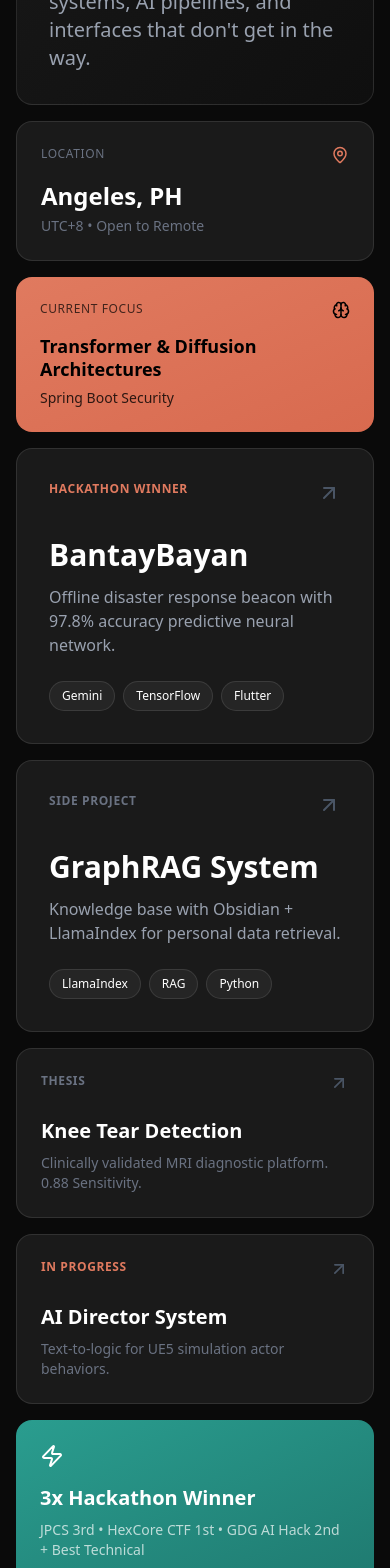
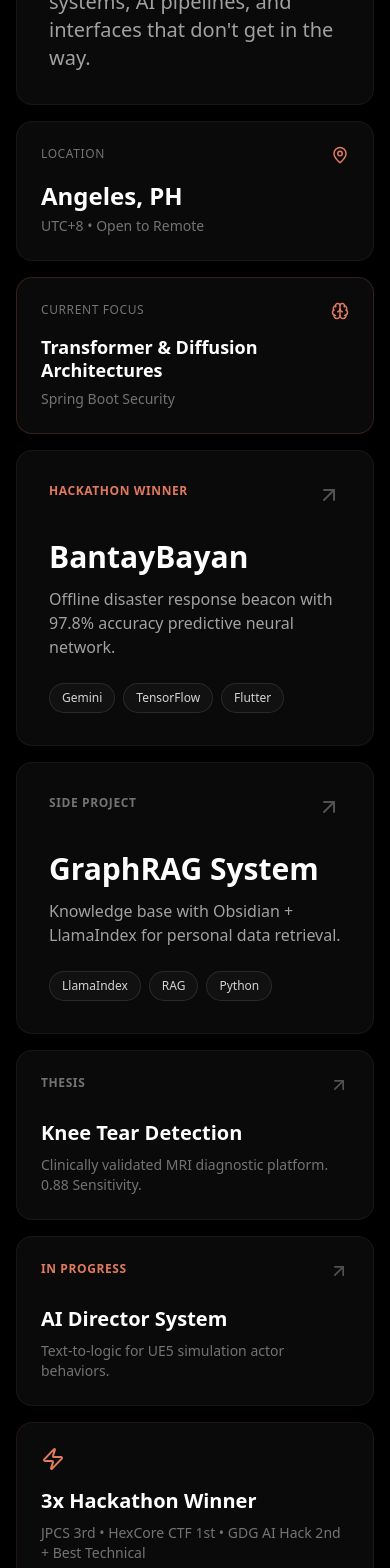
Before and after one commit to marccodesstuff/marccodesstuff-portfolio, a React (Vite) app: page / in a window 390 px wide. Shown: the part 400-1968 px from the top of the page. Built offline with nearby package versions, Linux system fonts and the light colour scheme.

Commit message:
Fixed color consistency of home page

```diff
--- a/src/SwissPortfolio.tsx
+++ b/src/SwissPortfolio.tsx
@@ -17,22 +17,20 @@ import {
 
 const SwissPortfolio = () => {
     return (
-        <div className="min-h-screen bg-[#0a0a0a] text-white font-sans selection:bg-[#e07a5f] selection:text-black">
+        <div className="min-h-screen bg-[#000000] text-white font-sans selection:bg-[#e07a5f] selection:text-black">
 
             {/* --- HEADER --- */}
-            <header className="px-6 md:px-8 py-6 flex justify-between items-center border-b border-white/10">
-                <Link to="/" className="font-bold text-xl tracking-tight hover:text-[#e07a5f]">MV</Link>
+            <header className="px-6 md:px-8 py-6 flex justify-between items-center border-b border-white/5">
+                <Link to="/" className="font-bold text-xl tracking-tight hover:text-[#e07a5f] transition-colors">MV</Link>
 
-
-
-                <nav className="hidden md:flex items-center gap-8 text-sm text-gray-400">
+                <nav className="hidden md:flex items-center gap-8 text-sm text-neutral-500">
                     <Link to="/" className="text-white">Index</Link>
-                    <Link to="/projects" className="hover:text-white">Projects</Link>
+                    <Link to="/projects" className="hover:text-white transition-colors">Projects</Link>
                 </nav>
 
                 <a
                     href="mailto:velasquezmarcvictor@gmail.com"
-                    className="bg-[#e07a5f] hover:bg-[#d86a4f] text-black px-5 py-2.5 text-sm font-bold flex items-center gap-2"
+                    className="bg-[#e07a5f] hover:bg-[#d86a4f] text-black px-5 py-2.5 text-sm font-bold flex items-center gap-2 transition-colors"
                 >
                     Let's Talk <ArrowUpRight size={16} />
                 </a>
@@ -43,15 +41,15 @@ const SwissPortfolio = () => {
                 <div className="max-w-[1400px] mx-auto grid grid-cols-1 md:grid-cols-12 gap-4">
 
                     {/* --- HERO BLOCK (Large) --- */}
-                    <div className="md:col-span-8 bg-gradient-to-br from-[#1a1a1a] to-[#0f0f0f] border border-white/10 p-8 md:p-12 min-h-[400px] flex flex-col justify-between rounded-2xl">
+                    <div className="md:col-span-8 bg-[#0a0a0a] border border-white/5 p-8 md:p-12 min-h-[400px] flex flex-col justify-between rounded-2xl">
                         <div>
-                            <span className="inline-block bg-[#e07a5f] text-black text-xs font-bold px-3 py-1 mb-6">AVAILABLE FOR WORK</span>
+                            <span className="inline-block bg-[#e07a5f] text-black text-xs font-bold px-3 py-1 mb-6 rounded-sm">AVAILABLE FOR WORK</span>
                             <h1 className="text-5xl md:text-7xl font-bold leading-[0.95] tracking-tight">
                                 Digital<br />
                                 <span className="text-[#e07a5f]">Architect</span>
                             </h1>
                         </div>
-                        <p className="text-xl text-gray-400 max-w-lg mt-8">
+                        <p className="text-xl text-neutral-400 max-w-lg mt-8">
                             Building robust backend systems, AI pipelines, and interfaces that don't get in the way.
                         </p>
                     </div>
@@ -59,86 +57,86 @@ const SwissPortfolio = () => {
                     {/* --- STATUS WIDGETS (Right column) --- */}
                     <div className="md:col-span-4 flex flex-col gap-4">
                         {/* Location */}
-                        <div className="bg-[#1a1a1a] border border-white/10 p-6 rounded-2xl flex-1 flex flex-col justify-between">
+                        <div className="bg-[#0a0a0a] border border-white/5 p-6 rounded-2xl flex-1 flex flex-col justify-between">
                             <div className="flex justify-between items-start">
-                                <span className="text-xs text-gray-500 uppercase tracking-wider">Location</span>
+                                <span className="text-xs text-neutral-500 uppercase tracking-wider">Location</span>
                                 <MapPin size={18} className="text-[#e07a5f]" />
                             </div>
                             <div className="mt-4">
                                 <p className="text-2xl font-bold">Angeles, PH</p>
-                                <p className="text-gray-500 text-sm mt-1">UTC+8 • Open to Remote</p>
+                                <p className="text-neutral-500 text-sm mt-1">UTC+8 • Open to Remote</p>
                             </div>
                         </div>
 
                         {/* Current Focus */}
-                        <div className="bg-gradient-to-br from-[#e07a5f] to-[#d86a4f] text-black p-6 rounded-2xl flex-1 flex flex-col justify-between">
+                        <div className="bg-[#0a0a0a] border border-[#e07a5f]/20 p-6 rounded-2xl flex-1 flex flex-col justify-between group">
                             <div className="flex justify-between items-start">
-                                <span className="text-xs uppercase tracking-wider font-medium opacity-70">Current Focus</span>
-                                <Brain size={18} />
+                                <span className="text-xs uppercase tracking-wider font-medium text-neutral-500">Current Focus</span>
+                                <Brain size={18} className="text-[#e07a5f]" />
                             </div>
                             <div className="mt-4">
-                                <p className="text-lg font-bold leading-tight">Transformer & Diffusion Architectures</p>
-                                <p className="text-sm mt-2 opacity-80">Spring Boot Security</p>
+                                <p className="text-lg font-bold leading-tight group-hover:text-[#e07a5f] transition-colors">Transformer & Diffusion Architectures</p>
+                                <p className="text-sm mt-2 text-neutral-500">Spring Boot Security</p>
                             </div>
                         </div>
                     </div>
 
                     {/* --- PROJECTS ROW --- */}
-                    <div className="md:col-span-6 bg-[#1a1a1a] border border-white/10 p-8 rounded-2xl group hover:border-[#e07a5f]/50 cursor-pointer">
+                    <div className="md:col-span-6 bg-[#0a0a0a] border border-white/5 p-8 rounded-2xl group hover:border-[#e07a5f]/30 cursor-pointer transition-colors">
                         <div className="flex justify-between items-start mb-8">
                             <span className="text-xs text-[#e07a5f] font-bold uppercase tracking-wider">Hackathon Winner</span>
-                            <ArrowUpRight size={24} className="text-gray-600 group-hover:text-[#e07a5f]" />
+                            <ArrowUpRight size={24} className="text-neutral-600 group-hover:text-[#e07a5f] transition-colors" />
                         </div>
                         <h3 className="text-3xl font-bold mb-3">BantayBayan</h3>
-                        <p className="text-gray-400 mb-6">Offline disaster response beacon with 97.8% accuracy predictive neural network.</p>
+                        <p className="text-neutral-400 mb-6">Offline disaster response beacon with 97.8% accuracy predictive neural network.</p>
                         <div className="flex gap-2 flex-wrap">
-                            <span className="text-xs bg-white/5 border border-white/10 px-3 py-1.5 rounded-full">Gemini</span>
-                            <span className="text-xs bg-white/5 border border-white/10 px-3 py-1.5 rounded-full">TensorFlow</span>
-                            <span className="text-xs bg-white/5 border border-white/10 px-3 py-1.5 rounded-full">Flutter</span>
+                            <span className="text-xs bg-white/[0.03] border border-white/10 px-3 py-1.5 rounded-full text-neutral-300">Gemini</span>
+                            <span className="text-xs bg-white/[0.03] border border-white/10 px-3 py-1.5 rounded-full text-neutral-300">TensorFlow</span>
+                            <span className="text-xs bg-white/[0.03] border border-white/10 px-3 py-1.5 rounded-full text-neutral-300">Flutter</span>
                         </div>
                     </div>
 
-                    <div className="md:col-span-6 bg-[#1a1a1a] border border-white/10 p-8 rounded-2xl group hover:border-[#e07a5f]/50 cursor-pointer">
+                    <div className="md:col-span-6 bg-[#0a0a0a] border border-white/5 p-8 rounded-2xl group hover:border-[#e07a5f]/30 cursor-pointer transition-colors">
                         <div className="flex justify-between items-start mb-8">
-                            <span className="text-xs text-gray-500 font-bold uppercase tracking-wider">Side Project</span>
-                            <ArrowUpRight size={24} className="text-gray-600 group-hover:text-[#e07a5f]" />
+                            <span className="text-xs text-neutral-500 font-bold uppercase tracking-wider">Side Project</span>
+                            <ArrowUpRight size={24} className="text-neutral-600 group-hover:text-[#e07a5f] transition-colors" />
                         </div>
                         <h3 className="text-3xl font-bold mb-3">GraphRAG System</h3>
-                        <p className="text-gray-400 mb-6">Knowledge base with Obsidian + LlamaIndex for personal data retrieval.</p>
+                        <p className="text-neutral-400 mb-6">Knowledge base with Obsidian + LlamaIndex for personal data retrieval.</p>
                         <div className="flex gap-2 flex-wrap">
-                            <span className="text-xs bg-white/5 border border-white/10 px-3 py-1.5 rounded-full">LlamaIndex</span>
-                            <span className="text-xs bg-white/5 border border-white/10 px-3 py-1.5 rounded-full">RAG</span>
-                            <span className="text-xs bg-white/5 border border-white/10 px-3 py-1.5 rounded-full">Python</span>
+                            <span className="text-xs bg-white/[0.03] border border-white/10 px-3 py-1.5 rounded-full text-neutral-300">LlamaIndex</span>
+                            <span className="text-xs bg-white/[0.03] border border-white/10 px-3 py-1.5 rounded-full text-neutral-300">RAG</span>
+                            <span className="text-xs bg-white/[0.03] border border-white/10 px-3 py-1.5 rounded-full text-neutral-300">Python</span>
                         </div>
                     </div>
 
                     {/* --- MORE PROJECTS --- */}
-                    <div className="md:col-span-4 bg-[#1a1a1a] border border-white/10 p-6 rounded-2xl group hover:border-[#e07a5f]/50 cursor-pointer">
+                    <div className="md:col-span-4 bg-[#0a0a0a] border border-white/5 p-6 rounded-2xl group hover:border-[#e07a5f]/30 cursor-pointer transition-colors">
                         <div className="flex justify-between items-start mb-6">
-                            <span className="text-xs text-gray-500 font-bold uppercase tracking-wider">Thesis</span>
-                            <ArrowUpRight size={20} className="text-gray-600 group-hover:text-[#e07a5f]" />
+                            <span className="text-xs text-neutral-500 font-bold uppercase tracking-wider">Thesis</span>
+                            <ArrowUpRight size={20} className="text-neutral-600 group-hover:text-[#e07a5f] transition-colors" />
                         </div>
                         <h3 className="text-xl font-bold mb-2">Knee Tear Detection</h3>
-                        <p className="text-gray-500 text-sm">Clinically validated MRI diagnostic platform. 0.88 Sensitivity.</p>
+                        <p className="text-neutral-500 text-sm">Clinically validated MRI diagnostic platform. 0.88 Sensitivity.</p>
                     </div>
 
-                    <div className="md:col-span-4 bg-[#1a1a1a] border border-white/10 p-6 rounded-2xl group hover:border-[#e07a5f]/50 cursor-pointer">
+                    <div className="md:col-span-4 bg-[#0a0a0a] border border-white/5 p-6 rounded-2xl group hover:border-[#e07a5f]/30 cursor-pointer transition-colors">
                         <div className="flex justify-between items-start mb-6">
                             <span className="text-xs text-[#e07a5f] font-bold uppercase tracking-wider">In Progress</span>
-                            <ArrowUpRight size={20} className="text-gray-600 group-hover:text-[#e07a5f]" />
+                            <ArrowUpRight size={20} className="text-neutral-600 group-hover:text-[#e07a5f] transition-colors" />
                         </div>
                         <h3 className="text-xl font-bold mb-2">AI Director System</h3>
-                        <p className="text-gray-500 text-sm">Text-to-logic for UE5 simulation actor behaviors.</p>
+                        <p className="text-neutral-500 text-sm">Text-to-logic for UE5 simulation actor behaviors.</p>
                     </div>
 
-                    <div className="md:col-span-4 bg-gradient-to-br from-[#2a9d8f] to-[#1f7a70] p-6 rounded-2xl text-white">
-                        <Zap size={24} className="mb-4" />
+                    <div className="md:col-span-4 bg-[#0a0a0a] border border-[#e07a5f]/10 p-6 rounded-2xl flex flex-col justify-center">
+                        <Zap size={24} className="text-[#e07a5f] mb-4" />
                         <h3 className="text-xl font-bold mb-2">3x Hackathon Winner</h3>
-                        <p className="text-white/70 text-sm">JPCS 3rd • HexCore CTF 1st • GDG AI Hack 2nd + Best Technical</p>
+                        <p className="text-neutral-500 text-sm">JPCS 3rd • HexCore CTF 1st • GDG AI Hack 2nd + Best Technical</p>
                     </div>
 
                     {/* --- TECH STACK BLOCK --- */}
-                    <div className="md:col-span-12 bg-[#1a1a1a] border border-white/10 p-8 md:p-10 rounded-2xl">
+                    <div className="md:col-span-12 bg-[#0a0a0a] border border-white/5 p-8 md:p-10 rounded-2xl">
                         <div className="flex items-center gap-3 mb-8">
                             <Terminal size={24} className="text-[#e07a5f]" />
                             <h3 className="text-2xl font-bold">Stack</h3>
@@ -146,95 +144,95 @@ const SwissPortfolio = () => {
 
                         <div className="grid grid-cols-2 md:grid-cols-4 gap-8">
                             <div>
-                                <h4 className="text-xs text-gray-500 uppercase tracking-wider mb-4">Languages</h4>
+                                <h4 className="text-xs text-neutral-500 uppercase tracking-wider mb-4">Languages</h4>
                                 <ul className="space-y-2 text-sm">
                                     <li className="text-white">Java</li>
                                     <li className="text-white">TypeScript</li>
                                     <li className="text-white">Python</li>
-                                    <li className="text-gray-600">C++</li>
+                                    <li className="text-neutral-600">C++</li>
                                 </ul>
                             </div>
                             <div>
-                                <h4 className="text-xs text-gray-500 uppercase tracking-wider mb-4">Backend</h4>
+                                <h4 className="text-xs text-neutral-500 uppercase tracking-wider mb-4">Backend</h4>
                                 <ul className="space-y-2 text-sm">
                                     <li className="text-white">Spring Boot</li>
                                     <li className="text-white">Node.js</li>
                                     <li className="text-white">Next.js</li>
-                                    <li className="text-gray-600">Express</li>
+                                    <li className="text-neutral-600">Express</li>
                                 </ul>
                             </div>
                             <div>
-                                <h4 className="text-xs text-gray-500 uppercase tracking-wider mb-4">Infra</h4>
+                                <h4 className="text-xs text-neutral-500 uppercase tracking-wider mb-4">Infra</h4>
                                 <ul className="space-y-2 text-sm">
                                     <li className="text-white">Docker / Podman</li>
                                     <li className="text-white">Oracle Cloud</li>
                                     <li className="text-white">Azure</li>
-                                    <li className="text-gray-600">AWS</li>
+                                    <li className="text-neutral-600">AWS</li>
                                 </ul>
                             </div>
                             <div>
-                                <h4 className="text-xs text-gray-500 uppercase tracking-wider mb-4">AI / ML</h4>
+                                <h4 className="text-xs text-neutral-500 uppercase tracking-wider mb-4">AI / ML</h4>
                                 <ul className="space-y-2 text-sm">
                                     <li className="text-white">Gemini</li>
                                     <li className="text-white">PyTorch</li>
                                     <li className="text-white">LangChain</li>
-                                    <li className="text-gray-600">TensorFlow</li>
+                                    <li className="text-neutral-600">TensorFlow</li>
                                 </ul>
                             </div>
                         </div>
                     </div>
 
                     {/* --- EDUCATION --- */}
-                    <div className="md:col-span-6 bg-[#1a1a1a] border border-white/10 p-6 rounded-2xl">
+                    <div className="md:col-span-6 bg-[#0a0a0a] border border-white/5 p-6 rounded-2xl">
                         <div className="flex items-center gap-3 mb-4">
-                            <div className="w-8 h-8 bg-[#e07a5f]/10 text-[#e07a5f] rounded-lg flex items-center justify-center">
+                            <div className="w-8 h-8 bg-white/[0.03] text-white rounded-lg flex items-center justify-center">
                                 <GraduationCap size={16} />
                             </div>
                             <h3 className="font-bold">Education</h3>
                         </div>
-                        <div className="border-l-2 border-[#e07a5f]/30 pl-4">
+                        <div className="border-l-2 border-[#e07a5f]/20 pl-4">
                             <h4 className="font-bold">Angeles University Foundation</h4>
-                            <p className="text-gray-400 text-sm">BS Computer Science • 2022 - Present</p>
-                            <span className="inline-block mt-2 text-xs bg-[#2a9d8f]/20 text-[#2a9d8f] px-2 py-1 rounded-full">
+                            <p className="text-neutral-400 text-sm">BS Computer Science • 2022 - Present</p>
+                            <span className="inline-block mt-2 text-xs border border-[#2a9d8f]/30 text-[#2a9d8f] px-2 py-1 rounded-sm">
                                 College Scholar (2023–2024)
                             </span>
                         </div>
                     </div>
 
                     {/* --- ACHIEVEMENTS --- */}
-                    <div className="md:col-span-6 bg-[#1a1a1a] border border-white/10 p-6 rounded-2xl">
+                    <div className="md:col-span-6 bg-[#0a0a0a] border border-white/5 p-6 rounded-2xl">
                         <div className="flex items-center gap-3 mb-4">
-                            <div className="w-8 h-8 bg-[#2a9d8f]/10 text-[#2a9d8f] rounded-lg flex items-center justify-center">
+                            <div className="w-8 h-8 bg-white/[0.03] text-white rounded-lg flex items-center justify-center">
                                 <Trophy size={16} />
                             </div>
                             <h3 className="font-bold">Achievements</h3>
                         </div>
                         <div className="space-y-2">
-                            <div className="flex items-center gap-2 text-sm">
+                            <div className="flex items-center gap-2 text-sm text-neutral-400">
                                 <Award size={14} className="text-[#e07a5f]" />
-                                <span className="text-gray-300">JPCS Hackathon 2025 — 3rd Place</span>
+                                <span>JPCS Hackathon 2025 — 3rd Place</span>
                             </div>
-                            <div className="flex items-center gap-2 text-sm">
+                            <div className="flex items-center gap-2 text-sm text-neutral-400">
                                 <Award size={14} className="text-[#e07a5f]" />
-                                <span className="text-gray-300">HexCore CTF — 1st Place</span>
+                                <span>HexCore CTF — 1st Place</span>
                             </div>
-                            <div className="flex items-center gap-2 text-sm">
+                            <div className="flex items-center gap-2 text-sm text-neutral-400">
                                 <Award size={14} className="text-[#e07a5f]" />
-                                <span className="text-gray-300">GDG AI Hack — 2nd + Best Technical</span>
+                                <span>GDG AI Hack — 2nd + Best Technical</span>
                             </div>
                         </div>
                     </div>
 
                     {/* --- CERTIFICATIONS BAR --- */}
-                    <div className="md:col-span-12 bg-[#0f0f0f] border border-white/5 p-6 rounded-2xl">
-                        <div className="flex flex-wrap items-center justify-center gap-6 text-xs text-gray-500 uppercase tracking-wider">
-                            <span className="flex items-center gap-2"><Cloud size={14} /> Azure Fundamentals</span>
-                            <span className="text-gray-700">•</span>
-                            <span className="flex items-center gap-2"><Cloud size={14} /> Azure AI Fundamentals</span>
-                            <span className="text-gray-700">•</span>
-                            <span className="flex items-center gap-2"><Cloud size={14} /> OCI AI Foundations</span>
-                            <span className="text-gray-700">•</span>
-                            <span className="flex items-center gap-2"><Cloud size={14} /> OCI GenAI Professional</span>
+                    <div className="md:col-span-12 bg-white/[0.02] border border-white/5 p-6 rounded-2xl">
+                        <div className="flex flex-wrap items-center justify-center gap-6 text-xs text-neutral-500 uppercase tracking-wider">
+                            <span className="flex items-center gap-2"><Cloud size={14} className="text-[#e07a5f]/60" /> Azure Fundamentals</span>
+                            <span className="text-white/5">•</span>
+                            <span className="flex items-center gap-2"><Cloud size={14} className="text-[#e07a5f]/60" /> Azure AI Fundamentals</span>
+                            <span className="text-white/5">•</span>
+                            <span className="flex items-center gap-2"><Cloud size={14} className="text-[#e07a5f]/60" /> OCI AI Foundations</span>
+                            <span className="text-white/5">•</span>
+                            <span className="flex items-center gap-2"><Cloud size={14} className="text-[#e07a5f]/60" /> OCI GenAI Professional</span>
                         </div>
                     </div>
 
@@ -242,30 +240,30 @@ const SwissPortfolio = () => {
             </main>
 
             {/* --- FOOTER --- */}
-            <footer className="bg-gradient-to-r from-[#e07a5f] via-[#d86a4f] to-[#c55a3f] mt-4 mx-4 md:mx-6 mb-4 md:mb-6 rounded-2xl p-8 md:p-12 text-black">
+            <footer className="mt-4 mx-4 md:mx-6 mb-4 md:mb-6 rounded-2xl p-8 md:p-12 bg-[#0a0a0a] border border-white/5">
                 <div className="max-w-[1400px] mx-auto flex flex-col md:flex-row justify-between items-center gap-8">
                     <div>
                         <h2 className="text-3xl md:text-4xl font-bold mb-2">Let's build something.</h2>
-                        <p className="opacity-70">velasquezmarcvictor@gmail.com</p>
+                        <p className="text-[#e07a5f] font-mono">velasquezmarcvictor@gmail.com</p>
                     </div>
 
                     <div className="flex gap-4">
-                        <a href="https://github.com/marccodesstuff" target="_blank" rel="noopener noreferrer" className="p-4 bg-black/10 hover:bg-black/20 rounded-xl">
+                        <a href="https://github.com/marccodesstuff" target="_blank" rel="noopener noreferrer" className="p-4 bg-white/[0.03] hover:bg-white/[0.08] rounded-xl text-white transition-colors">
                             <Github size={24} />
                         </a>
-                        <a href="https://linkedin.com/in/yourprofile" target="_blank" rel="noopener noreferrer" className="p-4 bg-black/10 hover:bg-black/20 rounded-xl">
+                        <a href="https://linkedin.com/in/yourprofile" target="_blank" rel="noopener noreferrer" className="p-4 bg-white/[0.03] hover:bg-white/[0.08] rounded-xl text-white transition-colors">
                             <Linkedin size={24} />
                         </a>
-                        <a href="#" className="p-4 bg-black/10 hover:bg-black/20 rounded-xl">
+                        <a href="#" className="p-4 bg-white/[0.03] hover:bg-white/[0.08] rounded-xl text-white transition-colors">
                             <FileText size={24} />
                         </a>
-                        <a href="mailto:velasquezmarcvictor@gmail.com" className="p-4 bg-black/10 hover:bg-black/20 rounded-xl">
+                        <a href="mailto:velasquezmarcvictor@gmail.com" className="p-4 bg-white/[0.03] hover:bg-white/[0.08] rounded-xl text-white transition-colors">
                             <Mail size={24} />
                         </a>
                     </div>
                 </div>
 
-                <div className="max-w-[1400px] mx-auto mt-12 pt-6 border-t border-black/20 text-center text-sm opacity-60">
+                <div className="max-w-[1400px] mx-auto mt-12 pt-6 border-t border-white/5 text-center text-sm text-neutral-600">
                     © 2026 Marc Victor Velasquez • Angeles University Foundation
                 </div>
             </footer>
```
Also changed, not shown: src/ProjectsPage.tsx (+30 -30 lines).
